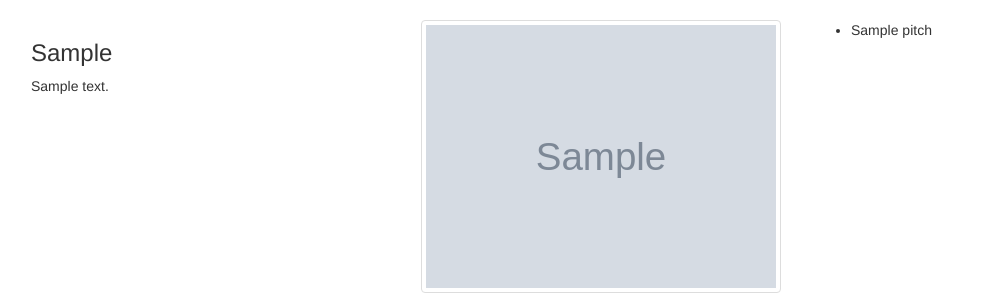
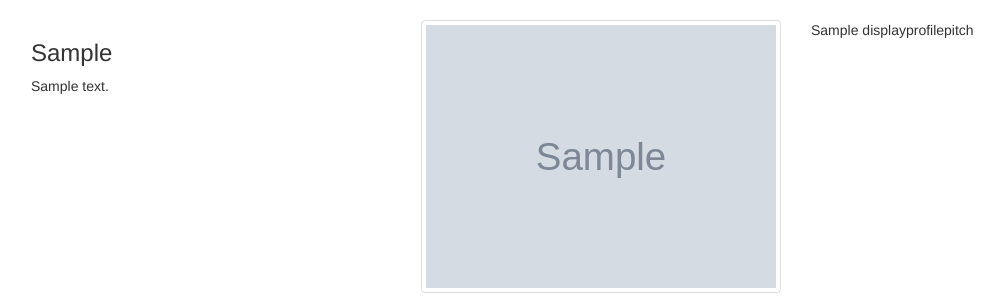
Before and after one commit to Nasseh123/pitches, a Flask app: template app/templates/profile/profile.html in a window 1280 px wide. Shown: the part 52-352 px from the top of the page, without its empty margins (39-1043 px from the left). Run offline with Flask 2, Linux system fonts and the light colour scheme; tables that the repository leaves empty hold one stand-in row (values such as "Sample post"); the template is opened without the code that fills it: values that come from a table or form of the project are taken from there, most other values are stand-ins (such as "Sample title", 1, 10 or a date in 2020); grey boxes marked "Sample" are stand-in pictures; some libraries are stand-ins or nearby versions.

Commit message:
Made changes to the categories to restrict one to only selecting the ones available for the pitch app by help of a radio button.Created amcro function to enable display of all pitches in the index.file for testing purposes.Made the routing possible for displaying pitches and creation of pitches .

```diff
--- a/app/main/forms.py
+++ b/app/main/forms.py
@@ -8,6 +8,7 @@
 
 class AddPitch(FlaskForm):
     title=TextAreaField("Pitch Title",validators=[Required()])
-    category=TextAreaField("Category",validators=[Required()])
+    # category=TextAreaField("Category",validators=[Required()])
+    category=RadioField("Category",choices=[("general","General"),("pickuplines","Pick Up Lines"),("Interview Pitch","Interview Pitch"),("Product Pitch","Product Pitch"),("promotion","Promotion")])
     description=TextAreaField("Description",validators=[Required()])
     submit=SubmitField('Submit')
--- a/app/main/views.py
+++ b/app/main/views.py
@@ -1,7 +1,7 @@
 from flask import render_template,request,redirect,url_for,abort
 from . import main
 from ..models import Pitch
-from flask_login import login_required
+from flask_login import login_required,current_user
 from ..models import User
 from  ..import db,photos
 from .forms import UpdateProfile,AddPitch
@@ -80,4 +80,4 @@
         new_pitch.save_pitch()
         return redirect(url_for('.index',id=user.id))
     title='New Pitch'
-    return render_template('pitch.html',title = title, pitch_form=form)
+    return render_template('pitch.html',title = title, pitch_form=form,user=user)
--- a/app/templates/profile/profile.html
+++ b/app/templates/profile/profile.html
@@ -35,20 +35,21 @@
 
             {% if user == current_user %}
             <a href="{{url_for('main.update_profile',uname=user.username)}}">Edit Bio Profile</a>
-            <a class="btn btn-success btn-lg text-center" href="/user/pitch/{{user.id}}"> Be the first To add!</a>
+            <a class="btn btn-success btn-lg text-center" href="{{url_for('main.new_pitch',id=user.id)}}"> Be the first
+                To add!</a>
             {% endif %}
         </div>
         <div class="col-md-4">
 
-            {% for pitch in pitches %}
-            {%if pitch %}
-            <ul>
-                <li>{{pitch.title}}</li>
-            </ul>
+
+            {%if pitches %}
+            {{macro.displayprofilepitch(pitches)}}
             {%else%}
-            <p>YOU CURRENTLY DONT HAVE ANY PITCHES YET</p>
+
+                <p>YOU CURRENTLY DONT HAVE ANY PITCHES YET</p>
+
             {% endif %}
-            {% endfor %}
+
         </div>
     </div>
 
```
Also changed, not shown: app/templates/index.html (+5 -2 lines), app/templates/macros.html (+12 -0 lines).
